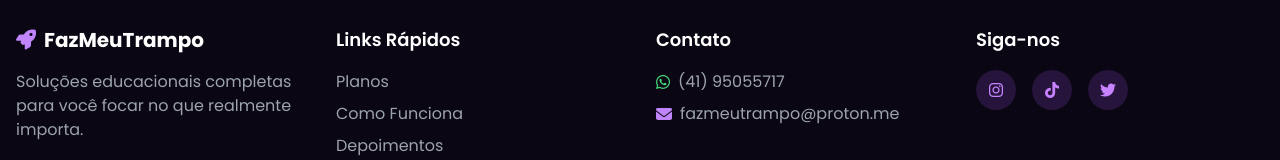
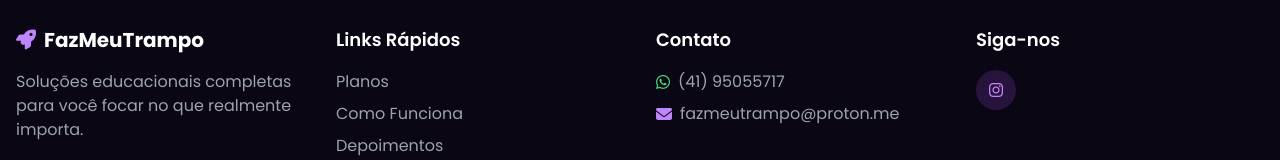
Before and after one commit to fazmeutrampo/fazmeutrampo, a plain HTML site: page index.html in a window 1280 px wide. Shown: the part 3909-4069 px from the top of the page. Drawn offline with nearby package versions, Linux system fonts and the light colour scheme.

Commit message:
Update index.html

```diff
--- a/index.html
+++ b/index.html
@@ -725,14 +725,8 @@
         <div>
           <h4 class="text-lg font-semibold text-white mb-4">Siga-nos</h4>
           <div class="flex space-x-4">
-            <a href="#" class="social-icon">
+            <a href="https://www.instagram.com/fazmeutrampo" class="social-icon">
               <i class="fab fa-instagram"></i>
-            </a>
-            <a href="#" class="social-icon">
-              <i class="fab fa-tiktok"></i>
-            </a>
-            <a href="#" class="social-icon">
-              <i class="fab fa-twitter"></i>
             </a>
           </div>
         </div>
```
